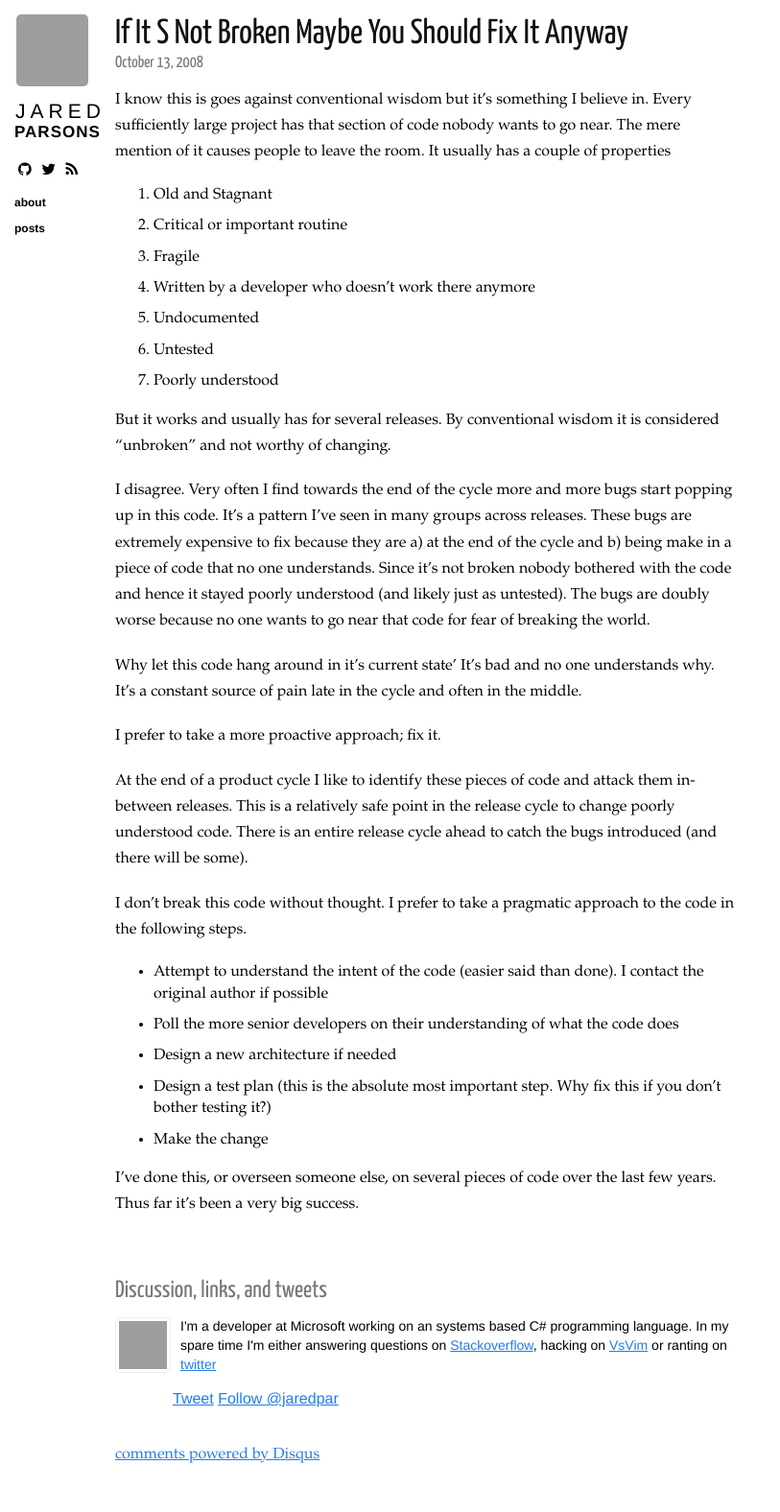
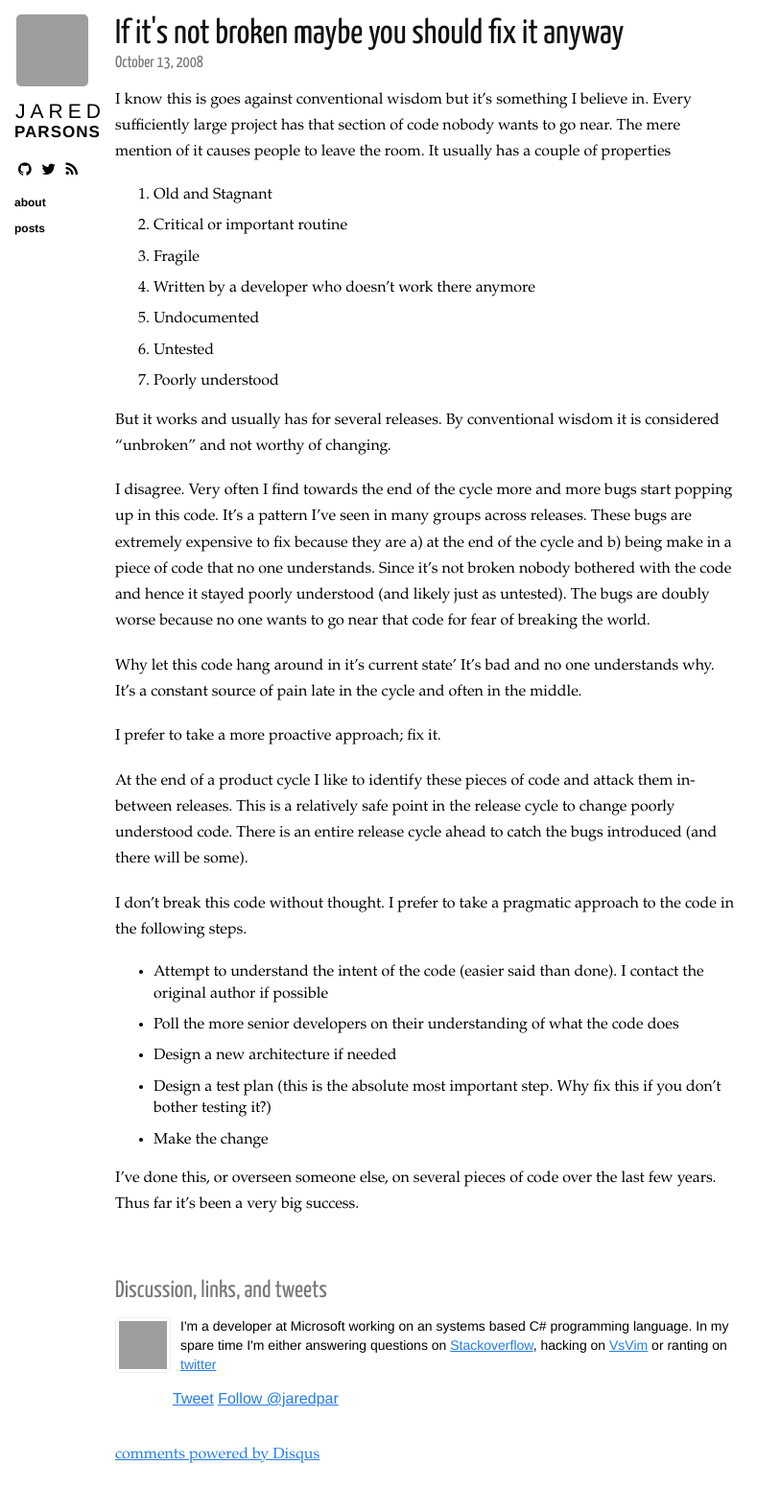
Before and after one commit to jaredpar/jaredpar.github.io, a Jekyll site: the page built from _posts/2008-10-13-if-it-s-not-broken-maybe-you-should-fix-it-anyway.md, in a window 1280 px wide. Shown: the whole page at 96% size, without its empty margins (0-813 px from the left). Built offline with Jekyll 4.4.1, drawn with Linux system fonts in a browser that asks for light colours; nearby versions of some CDN libraries; comment, search, counter and statistics services are not loaded; part of the change alters nothing that is shown; grey boxes are pictures that could not be loaded.

```diff
--- a/_posts/2008-10-13-if-it-s-not-broken-maybe-you-should-fix-it-anyway.md
+++ b/_posts/2008-10-13-if-it-s-not-broken-maybe-you-should-fix-it-anyway.md
@@ -1,5 +1,6 @@
 ---
 layout: post
+title: If it's not broken maybe you should fix it anyway
 ---
 I know this is goes against conventional wisdom but it's something I believe in. Every sufficiently large project has that section of code nobody wants to go near. The mere mention of it causes people to leave the room. It usually has a couple of properties
 
```
